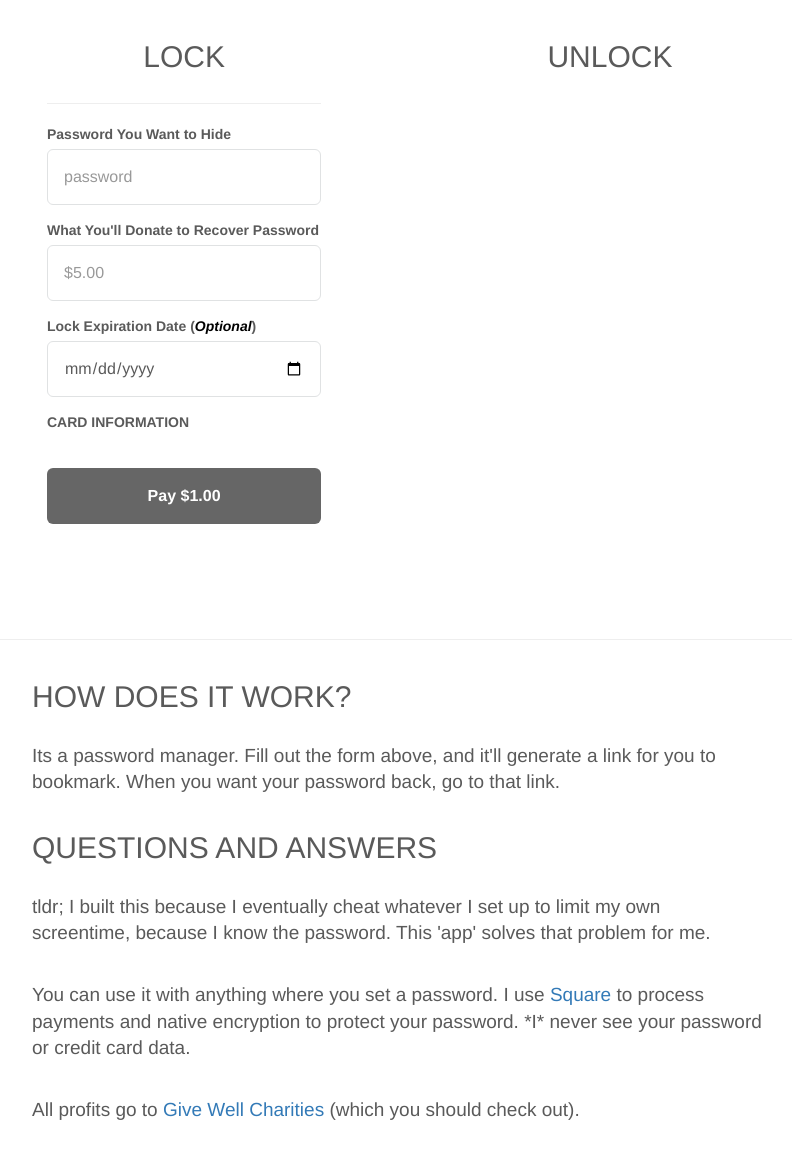
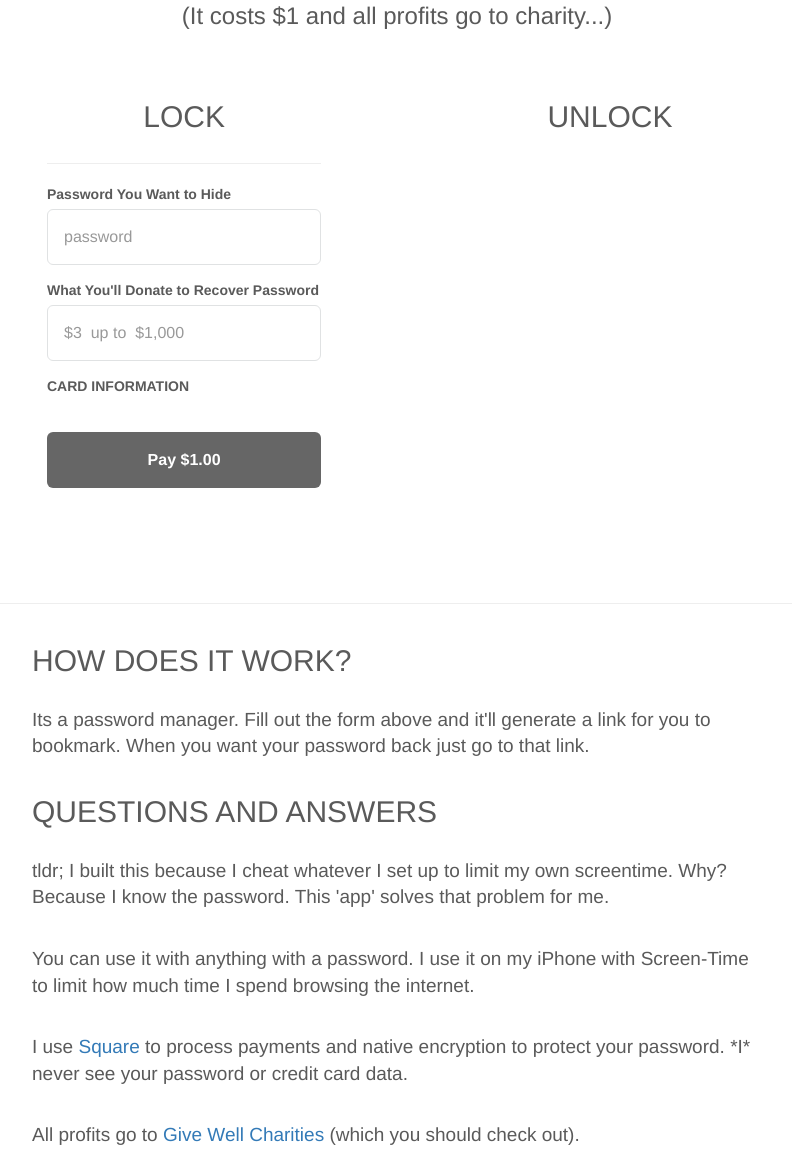
Before and after one commit to JWally/AddictionLocker, a website: page src/index.html in a window 1280 px wide. Shown: the part 1241-2393 px from the top of the page, without its empty margins (243-1035 px from the left). Drawn offline with Linux system fonts and the light colour scheme; files that its build step writes are made by us from their sources; a script that the page names is missing.

Commit message:
verbiage changes

```diff
--- a/src/index.html
+++ b/src/index.html
@@ -24,9 +24,9 @@
     <div class="bs-docs-header" id="content" tabindex="-1">
        <div class="container">
             <div class="col-md-12">
-                <h1>Stop wasting your life looking at your phone. How?
+                <h1>Don't waste your life on your phone.
                     <br />
-                    <br />Lock yourself out of addictive sites and apps.
+                    <br />Use parental controls to lock you out of addictive sites and apps.
                     <br />
                     <br />
                      <span class="loud"><a style="color: white; text-decoration: underline red;" rel="noopener" target="_blank" href="https://givewell.org">Donate to Charity</a></span> to get back in.
@@ -59,7 +59,7 @@
 
                         <h2 style="margin-bottom: 30px;">WHAT IS THIS?</h2>
 
-                        <p class="lead">Its an anonymous password manager (no accounts, no e-mails, no trackers) that makes you donate to charity to access your passwords.</p>
+                        <p class="lead">Its an anonymous password manager (no account to create or email to divulge) that makes you donate to charity to access your passwords.</p>
 
                     </div>
 
@@ -150,7 +150,7 @@
                                     id="price"
                                     name="price"
                                     data-role="form"
-                                    placeholder="$5.00"
+                                    placeholder="$3  up to  $1,000"
                                     type="number"
                                     min="3.00"
                                     max="1000.00"
@@ -173,7 +173,7 @@
                                 <!-- /// INPUT: CAUSE: INVISIBLE -->
 
                                 <!-- INPUT: EXPIRATION -->
-                                <div class="form-group">
+                                <div  style="display: none;" class="form-group">
                                     <label
                                         for="expiration"
                                         class="std"
@@ -250,14 +250,16 @@
 
                 <h2 style="margin-bottom: 30px;">HOW DOES IT WORK?</h2>
 
-                <p class="lead">Its a password manager. Fill out the form above, and it'll generate a link for you to bookmark. When you want your password back, go to that link.
+                <p class="lead">Its a password manager. Fill out the form above and it'll generate a link for you to bookmark. When you want your password back just go to that link.
                 </p>
 
                 <h2 style="margin-bottom: 30px;">QUESTIONS AND ANSWERS</h2>
 
-                <p class="lead">tldr; I built this because I eventually cheat whatever I set up to limit my own screentime, because I know the password. This 'app' solves that problem for me.</p>
+                <p class="lead">tldr; I built this because I cheat whatever I set up to limit my own screentime. Why? Because I know the password. This 'app' solves that problem for me.</p>
 
-                <p class="lead">You can use it with anything where you set a password. I use <a href="https://squareup.com/">Square</a> to process payments and native encryption to protect your password. *I* never see your password or credit card data.</p>
+                <p class="lead">You can use it with anything with a password. I use it on my iPhone with Screen-Time to limit how much time I spend browsing the internet.</p>
+
+                <p class="lead"> I use <a href="https://squareup.com/">Square</a> to process payments and native encryption to protect your password. *I* never see your password or credit card data.</p>
 
                 <p class="lead">All profits go to <a href="https://givewell.org">Give Well Charities</a> (which you should check out).</p>
 
```
